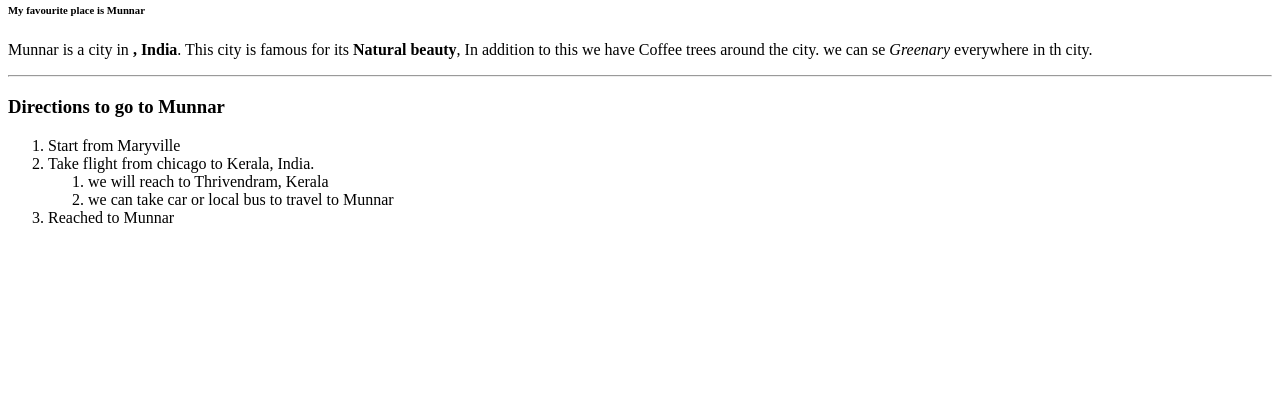
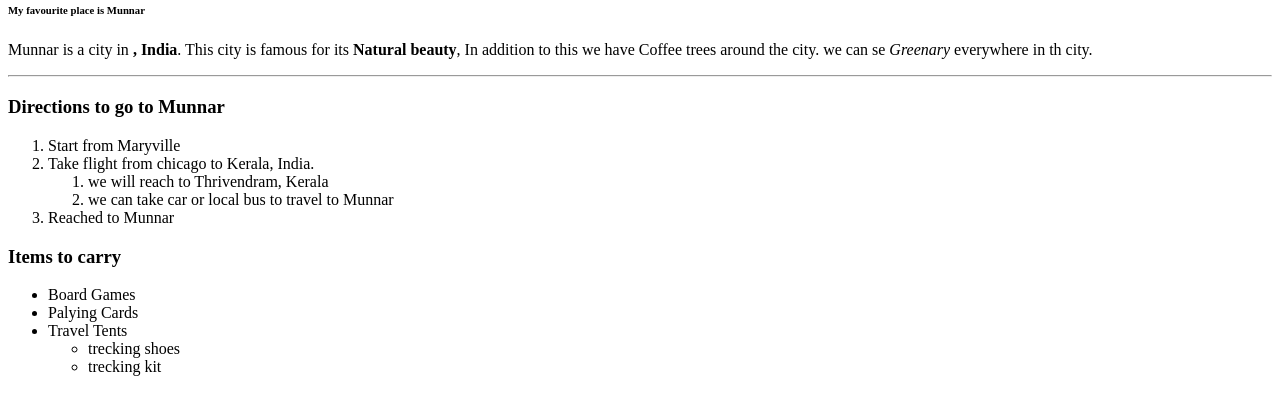
Before and after one commit to 44-563-WebApps-F21/webapps-f21-assignment-3-Keerthanaragut, a plain HTML site: page index.html in a window 1280 px wide. Shown: the part 79-494 px from the top of the page. Drawn offline with Linux system fonts and the light colour scheme.

```diff
--- a/index.html
+++ b/index.html
@@ -20,5 +20,15 @@
             </ol>
         <li>Reached to Munnar</li>
             </ol>
+        <h3> Items to carry</h3>
+        <ul>
+            <li> Board Games </li>
+            <li> Palying Cards </li>
+            <li> Travel Tents </li>
+            <ul><li>trecking shoes</li>
+            <li>trecking kit</li>
+        </ul>
+        </ul>
+
     </body>
     </html>
```
Also changed, not shown: aboutme.html (added, +11 -0 lines), brain-food.jpg (added).
